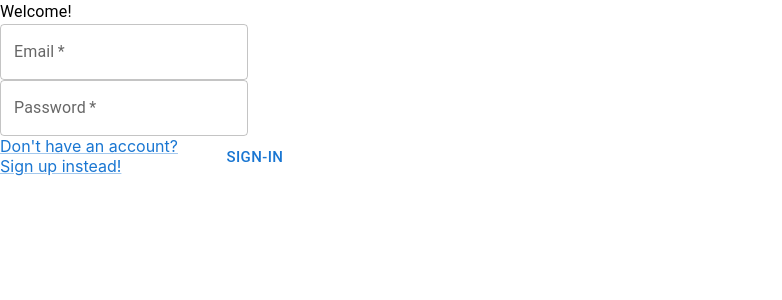
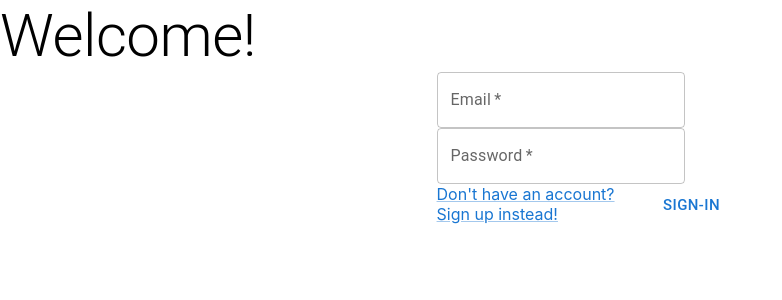
Before and after one commit to UpwardStart/SpeakEasy, a React (Create React App) app in the folder client/: page / in a window 1280 px wide. Shown: the top 300 px of the page, without its empty margins (0-782 px from the left). Built offline with nearby package versions, Linux system fonts and the light colour scheme; no server answers.

Commit message:
Updated to use new mui modules

```diff
--- a/client/package.json
+++ b/client/package.json
@@ -6,7 +6,8 @@
   "dependencies": {
     "@emotion/react": "^11.7.0",
     "@emotion/styled": "^11.6.0",
-    "@mui/material": "^5.2.3",
+    "@mui/material": "^5.2.7",
+    "@mui/styles": "^5.2.3",
     "@testing-library/jest-dom": "^5.15.1",
     "@testing-library/react": "^11.2.7",
     "@testing-library/user-event": "^12.8.3",
--- a/client/src/components/auth-form.jsx
+++ b/client/src/components/auth-form.jsx
@@ -1,12 +1,12 @@
 import React from 'react';
 import {
   Grid,
-  Box,
   Button,
   FormControl,
   TextField,
   Link,
 } from "@mui/material"
+import { Box } from '@mui/system';
 
 export default function AuthForm(props) {
   const { action } = props;
@@ -40,11 +40,9 @@ export default function AuthForm(props) {
   }
 
   return (
-    <Grid container justify="center">
+    <>
+      <form onSubmit={handleSubmit}>
         <Box>
-       <form onSubmit={handleSubmit}>
-         <Grid>
-           <Grid>
           <FormControl>
             <TextField
               aria-label="email"
@@ -52,10 +50,11 @@ export default function AuthForm(props) {
               name="email"
               type="text"
               required
+              fullWidth
             />
           </FormControl>
-          </Grid>
-          <Grid>
+        </Box>
+        <Box>
           <FormControl>
             <TextField
               aria-label="password"
@@ -64,9 +63,11 @@ export default function AuthForm(props) {
               inputProps={{ minLength: 6 }}
               name="password"
               required
+              fullWidth
             />
           </FormControl>
-          </Grid>
+        </Box>
+        <Box>
           <Grid container rowSpacing={1} columnSpacing={{ xs: 1, sm: 2, md: 3 }}>
             <Grid item xs={6}>
               <Link href={link}>{message}</Link>
@@ -77,9 +78,9 @@ export default function AuthForm(props) {
               </Button>
             </Grid>
           </Grid>
-         </Grid>
+        </Box>
+
       </form>
-     </Box>
-    </Grid>
+    </>
   )
 }
--- a/client/src/screens/Auth.jsx
+++ b/client/src/screens/Auth.jsx
@@ -1,9 +1,28 @@
 import React from 'react';
-import { Grid, Box, Typography }  from '@mui/material';
+import { makeStyles }  from '@mui/styles';
 import AuthForm from '../components/auth-form';
 import Redirect from '../components/redirect';
+import { Box, Typography } from '@mui/material';
+
+const useStyles = makeStyles(() => ({
+  root: {
+    display: "flex",
+    flexGrow: 8,
+    flexDirection: "column"
+  },
+  loginContainer: {
+    display: "flex",
+    flexDirection: "column",
+    flexGrow: 1,
+    justifyContent: "center",
+    alignItems: "center"
+  }
+
+}))
+
 
 export default function Auth (props) {
+  const classes = useStyles();
   const { user, action, onSignIn } = props;
 
   if (user) return <Redirect to="" />;
@@ -12,14 +31,16 @@ export default function Auth (props) {
     ? 'Welcome!' : 'Sign Up'
 
   return (
-    <Grid container justify="center">
-      <Box>
-        <Typography>{welcomeMessage}</Typography>
+    <Box className={classes.root}>
+      <Typography variant="h2">
+        {welcomeMessage}
+      </Typography>
+      <Box className={classes.loginContainer}>
+        <AuthForm
+          action={action}
+          onSignIn={onSignIn} />
       </Box>
-      <AuthForm
-        action={action}
-        onSignIn={onSignIn} />
-    </Grid>
+    </Box>
   );
 
 }
```
Lines whose indentation alone changed are shown as unchanged.
